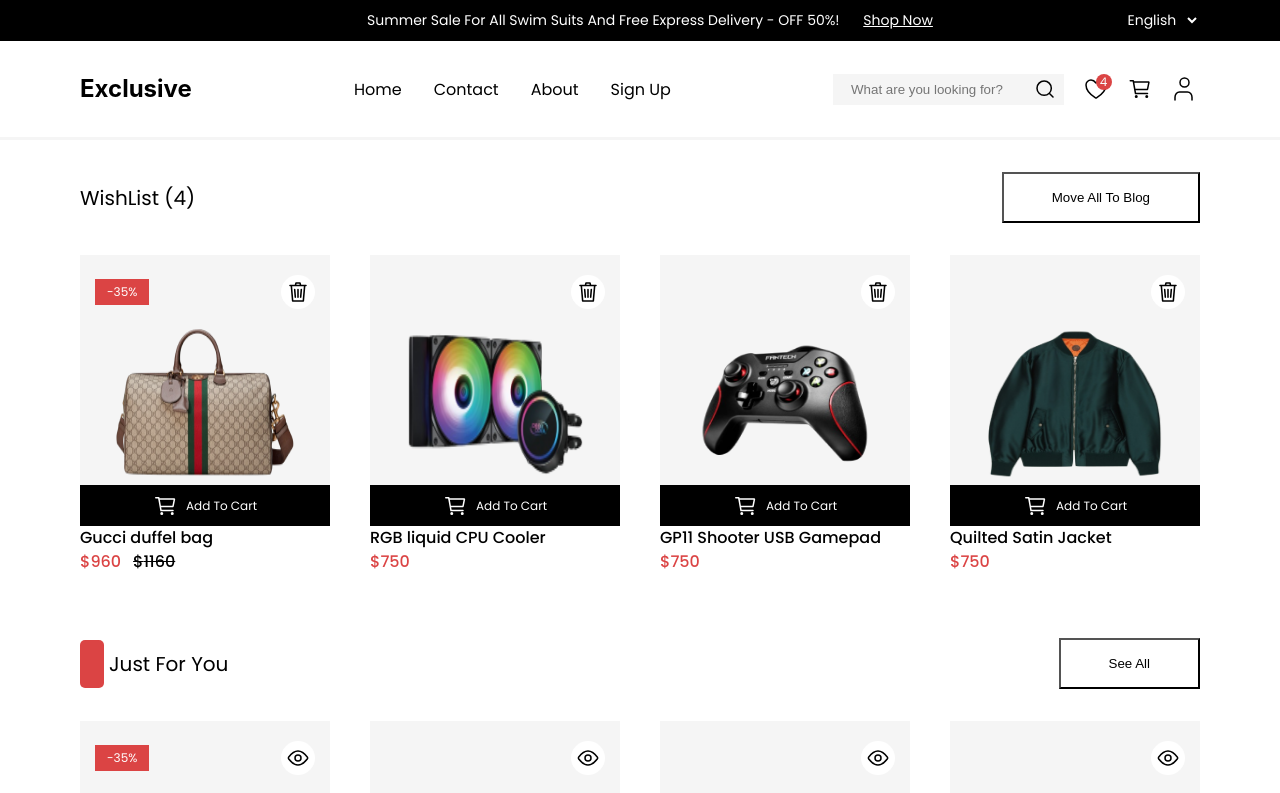
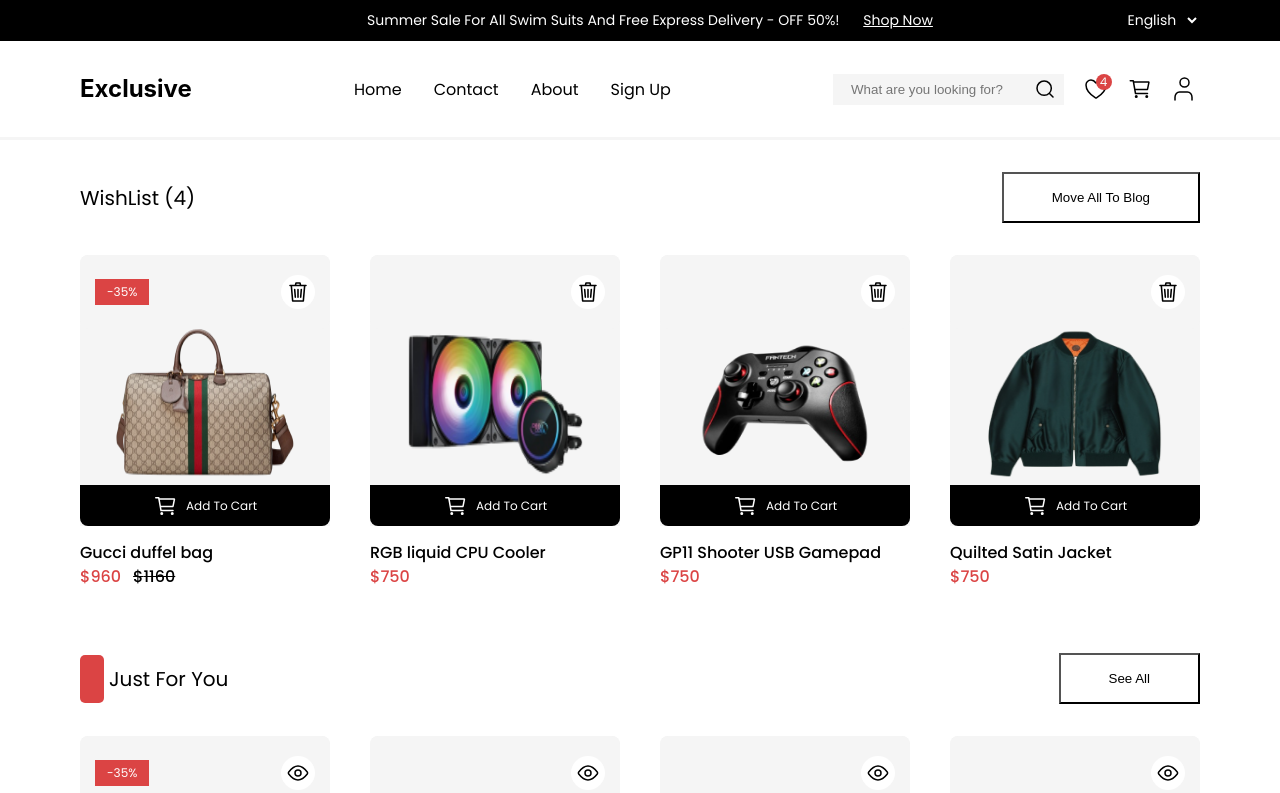
Before and after one commit to Chukwuderah/wishlist, a React (Vite) app: page / in a window 1280 px wide. Shown: the top 793 px of the page. Built offline with nearby package versions, Linux system fonts and the light colour scheme.

Commit message:
updated items

```diff
--- a/src/App.css
+++ b/src/App.css
@@ -170,6 +170,7 @@
   background: inherit;
   padding: 20px 15px;
   position: relative;
+  border-radius: 8px;
 }
 
 div.items .disc span {
@@ -205,6 +206,7 @@
   width: 100%;
   height: 41px;
   padding: 4px 12px;
+  border-radius: 0 0 8px 8px;
 }
 
 div.cart p {
@@ -224,6 +226,7 @@
   font-size: 1rem;
   font-weight: 500;
   line-height: 24px;
+  padding-top: 15px;
 }
 
 p.price {
```
